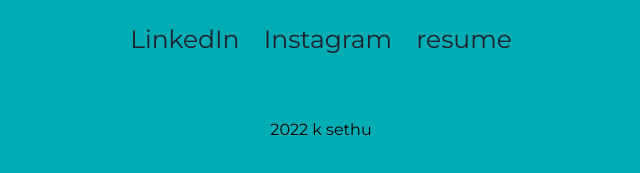
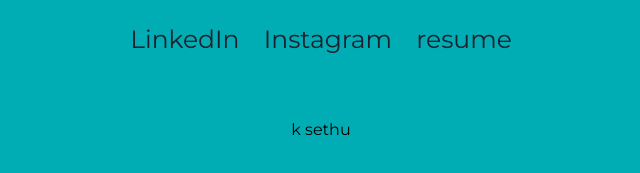
Before and after one commit to sethu-byte/personal-site, a plain HTML site: page index.html in a window 1280 px wide. Shown: the part 3281-3454 px from the top of the page, 319-959 px from the left. Drawn offline with Linux system fonts and the light colour scheme; a web font is replaced by a local one.

Commit message:
Update index.html

```diff
--- a/index.html
+++ b/index.html
@@ -68,7 +68,7 @@
       <a class="footer-link" href="https://www.linkedin.com/in/sethu-narayanan-994a87184/">LinkedIn</a>
       <a class="footer-link" href="https://www.instagram.com/dream_hunter__008/">Instagram</a>
       <a class="footer-link" href="">resume</a>
-      <p class="copyright">2022 k sethu</p>
+      <p class="copyright">k sethu</p>
     </div>
 
 
```
